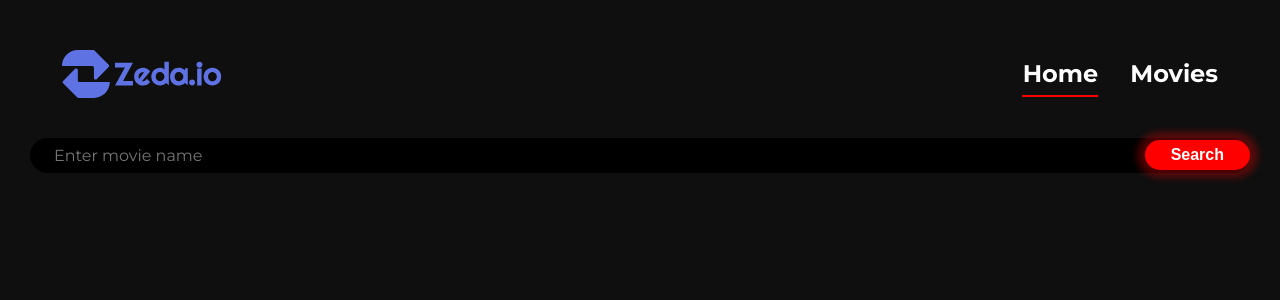
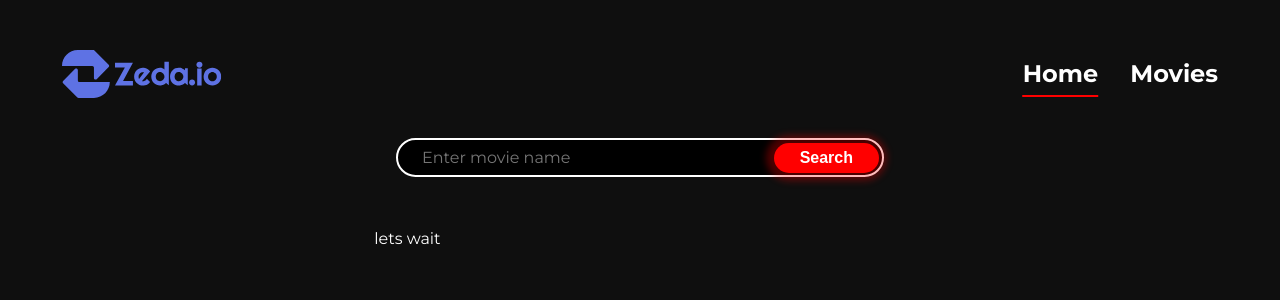
Before and after one commit to Sushma24275/OMDb-MoviePoster-App, a React (Create React App) app: page / in a window 1280 px wide. Shown: the top 300 px of the page. Built offline with nearby package versions, Linux system fonts and the light colour scheme.

Commit message:
omdb-movie detals
omdb-movie detals

```diff
--- a/src/components/movieSearch/MovieSearch.scss
+++ b/src/components/movieSearch/MovieSearch.scss
@@ -1,7 +1,7 @@
 @use "../../scss/" as *;
 
 .movie-search {
-  width: 100%;
+  width: 40%;
   margin-bottom: 50px;
 
   input {
@@ -14,13 +14,16 @@
     border-radius: $border-radius;
     color: $txt-color;
     font-family: $font-family;
+    border: 2px solid white;
   }
 
   button {
     position: absolute;
-    right: 0;
-    top: 2px;
+    right: 30%;
+    top: 5px;
+    margin-right: 5px;
     cursor: pointer;
+    border: 1px solid red;
 
     @include mobile {
       right: 1px;
--- a/src/pages/Home/Home.jsx
+++ b/src/pages/Home/Home.jsx
@@ -29,10 +29,11 @@ const Home = () => {
     <div className="home__container">
       <MovieSearch className={""} />
       <div className="movie__container">
-        {allMovies.length > 0 &&
-          allMovies.map((item) => {
-            return <MovieCard {...item} />;
-          })}
+        {allMovies.length > 0
+          ? allMovies.map((item) => {
+              return <MovieCard {...item} />;
+            })
+          : `lets wait`}
       </div>
 
       {totalCount && (
--- a/src/pages/Home/Home.scss
+++ b/src/pages/Home/Home.scss
@@ -3,6 +3,8 @@
 .home__container {
   position: relative;
   flex-direction: column;
+  align-items: center;
+
   @include flex(space-between, center);
   .movie__container {
     display: grid;
```
